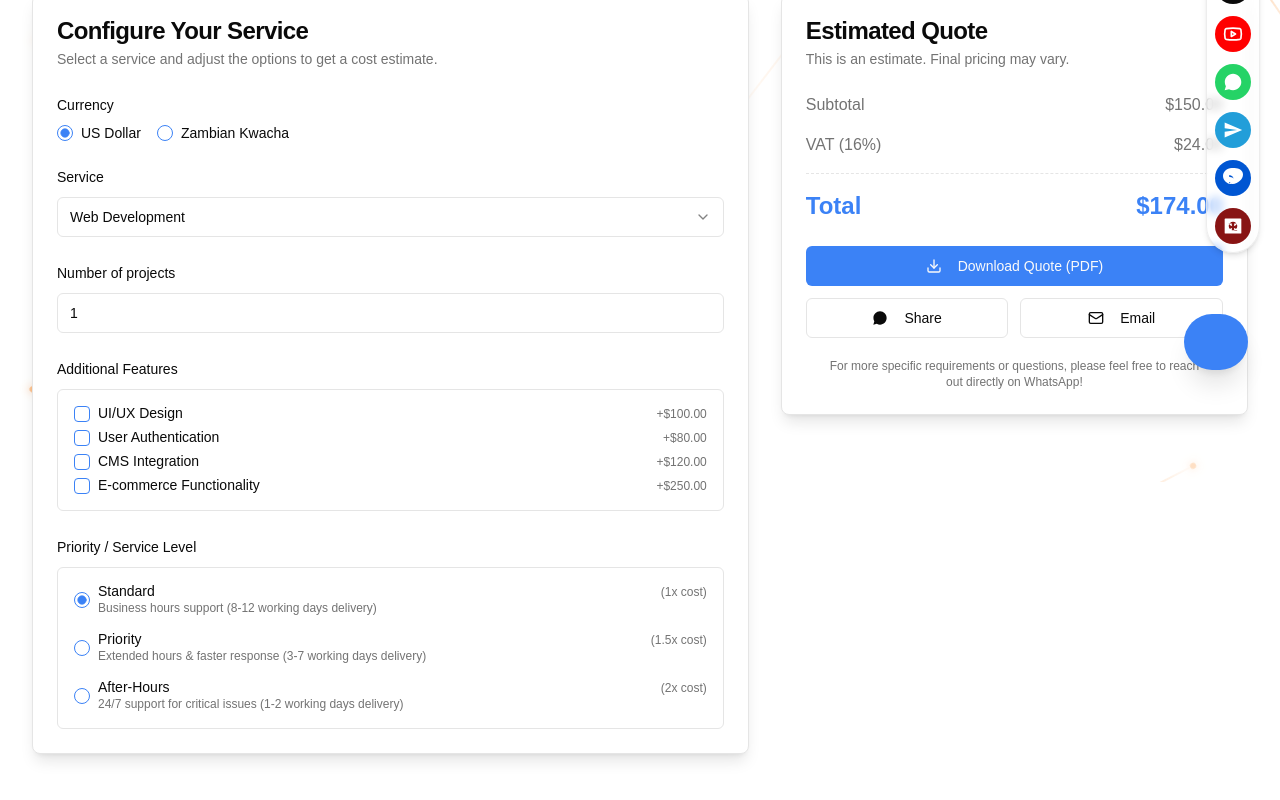
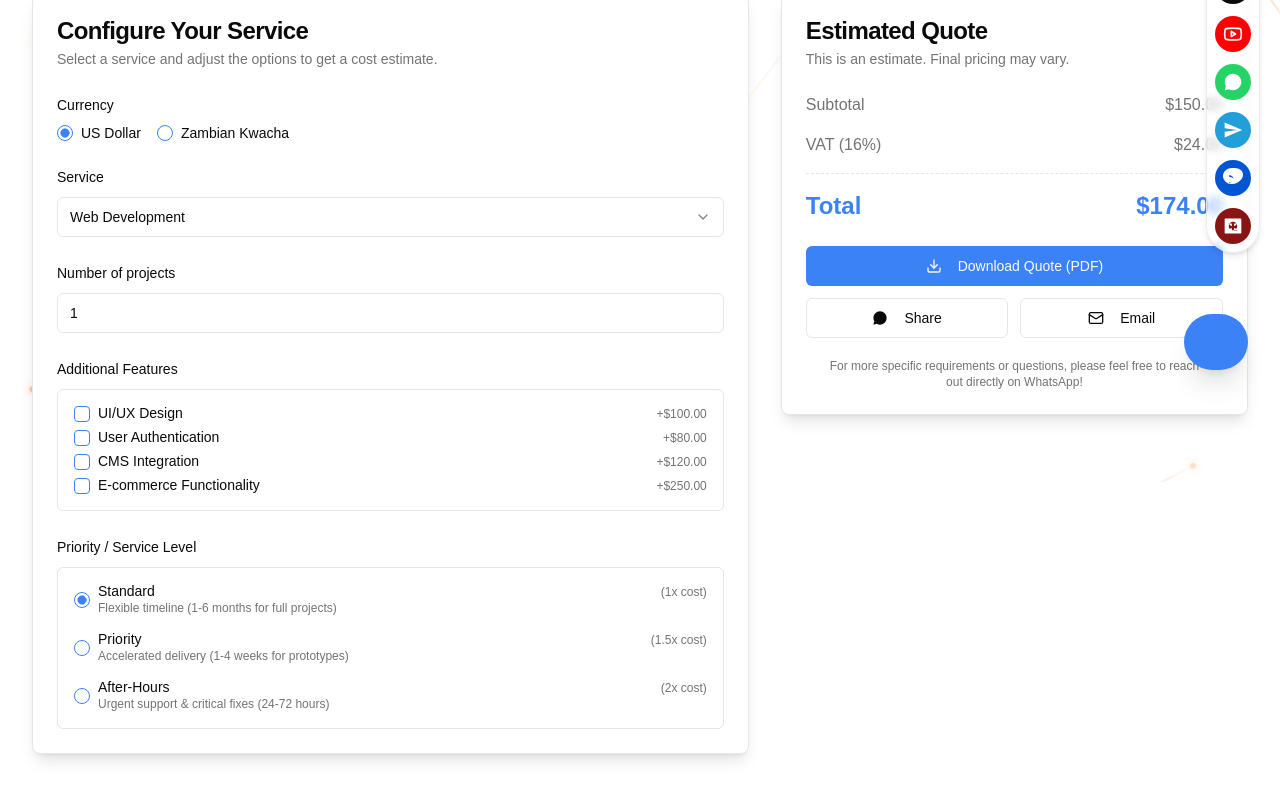
Before and after one commit to MS0C54073/muzoprof, a Next.js app: page /it-service-calculator in a window 1280 px wide. Shown: the part 318-1118 px from the top of the page. Built offline with nearby package versions, Linux system fonts and the light colour scheme; what @genkit-ai/googleai, genkit would draw is missing.

Commit message:
And the downloaded quotation is not looking professional, it should look

```diff
--- a/src/app/it-service-calculator/page.tsx
+++ b/src/app/it-service-calculator/page.tsx
@@ -169,9 +169,9 @@ const serviceConfig = {
   },
   slaTiers: {
     // For projects & monthly services
-    standard: { name: 'Standard', multiplier: 1, description: 'Business hours support (8-12 working days delivery)' },
-    priority: { name: 'Priority', multiplier: 1.5, description: 'Extended hours & faster response (3-7 working days delivery)' },
-    after_hours: { name: 'After-Hours', multiplier: 2, description: '24/7 support for critical issues (1-2 working days delivery)' },
+    standard: { name: 'Standard', multiplier: 1, description: 'Flexible timeline (1-6 months for full projects)' },
+    priority: { name: 'Priority', multiplier: 1.5, description: 'Accelerated delivery (1-4 weeks for prototypes)' },
+    after_hours: { name: 'After-Hours', multiplier: 2, description: 'Urgent support & critical fixes (24-72 hours)' },
   },
 };
 // --- End Configuration ---
```
